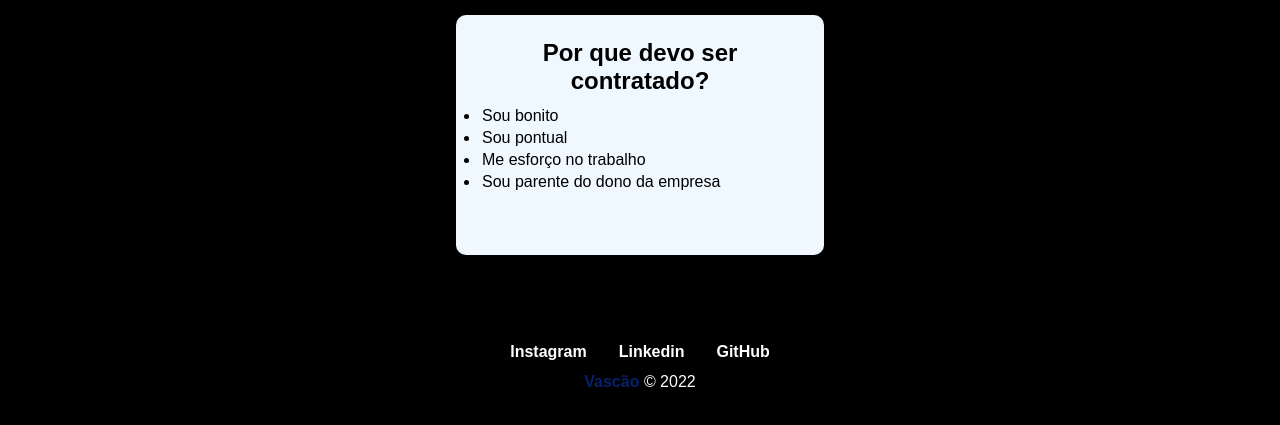
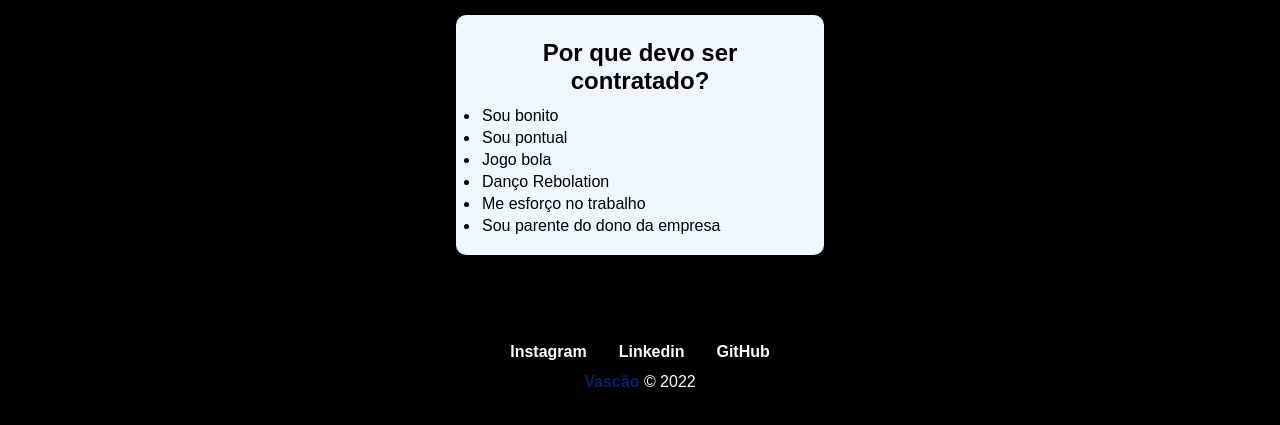
Before and after one commit to GabryelKadmo/CurriculoKadmo, a plain HTML site: page index.html in a window 1280 px wide. Shown: the part 902-1327 px from the top of the page. Drawn offline with Linux system fonts and the light colour scheme.

Commit message:
Update index.html

```diff
--- a/index.html
+++ b/index.html
@@ -93,6 +93,8 @@
           <ul>
             <li>Sou bonito</li>
             <li>Sou pontual</li>
+            <li>Jogo bola</li>
+            <li>Danço Rebolation</li>
             <li>Me esforço no trabalho</li>
             <li>Sou parente do dono da empresa</li>
           </ul>
```
